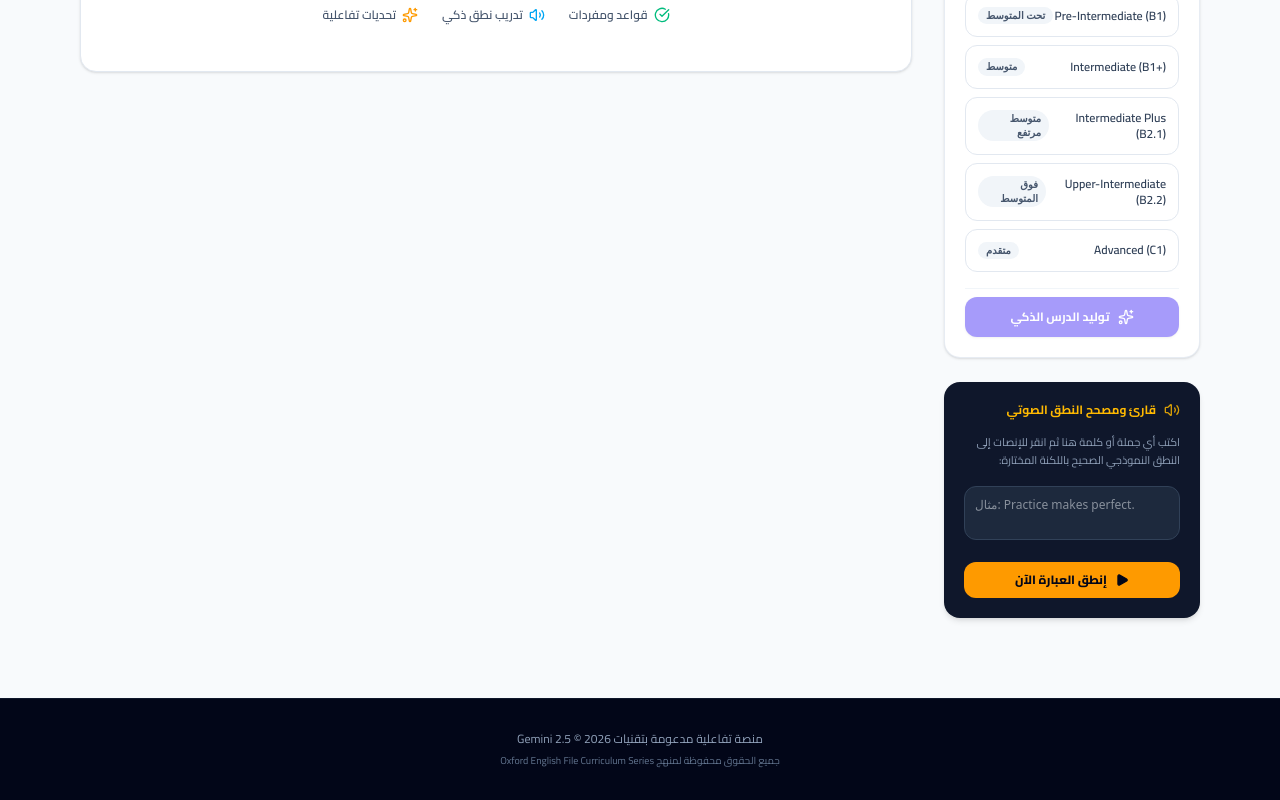
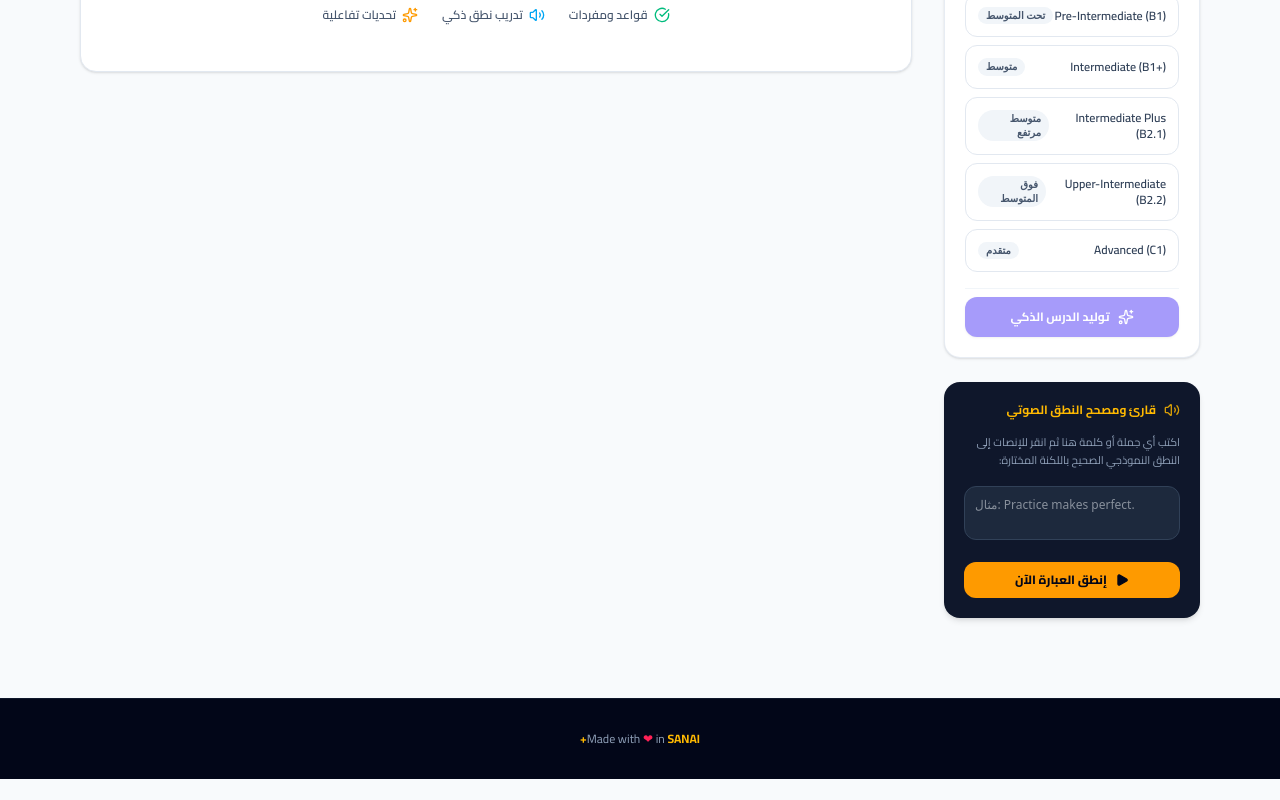
Before and after one commit to klhasan101/EnglishFile, a Next.js app: page / in a window 1280 px wide. Shown: the part 357-1157 px from the top of the page. After the commit the page ends 1136 px from the top, so only its background shows below. Built offline with nearby package versions, Linux system fonts and the light colour scheme.

Commit message:
chore: update footer to Made with Love in SANAI+

```diff
--- a/src/app/page.tsx
+++ b/src/app/page.tsx
@@ -961,8 +961,7 @@ export default function Dashboard() {
 
       {/* Footer */}
       <footer className="bg-slate-950 text-slate-400 text-center py-8 border-t border-slate-900 mt-12">
-        <p className="text-xs">{t.footerText1}</p>
-        <p className="text-[10px] text-slate-500 mt-1.5">{t.footerText2}</p>
+        <p className="text-xs">Made with <span className="text-rose-500">❤</span> in <span className="text-amber-400 font-bold">SANAI+</span></p>
       </footer>
 
       {/* ===== MODALS ===== */}
```
